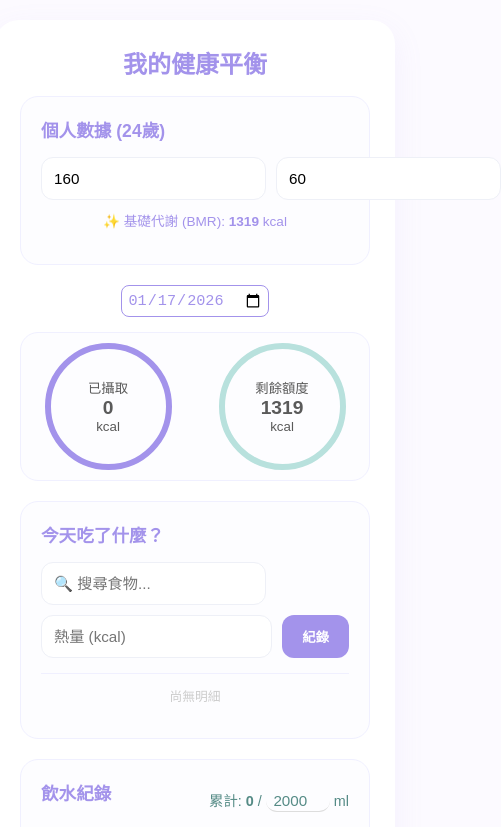
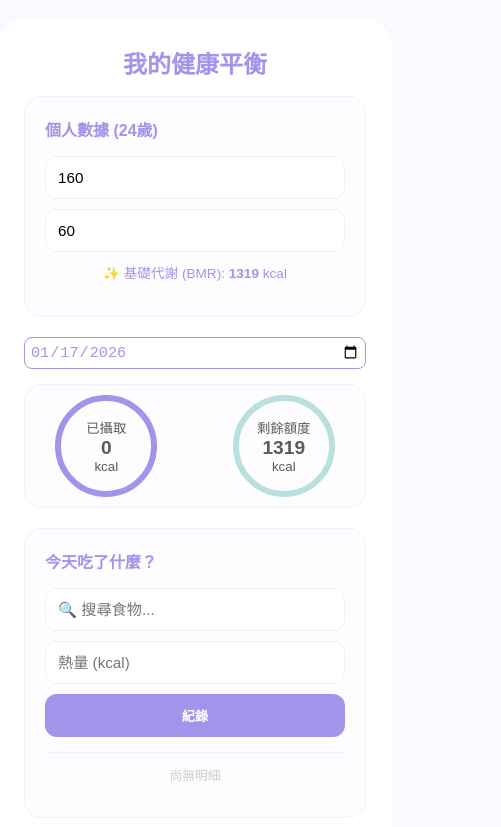
Before and after one commit to lings0119/my-health, a plain HTML site: page index.html in a window 390 px wide. Shown: the top 827 px of the page, 501 px wide, since content can reach past the window. Drawn offline with nearby package versions, Linux system fonts and the light colour scheme.

Commit message:
Update index.html

```diff
--- a/index.html
+++ b/index.html
@@ -77,6 +77,32 @@
         .chart-box { height: 180px; margin-top: 10px; }
         .date-picker-area { text-align: center; margin-bottom: 15px; }
         #datePicker { border: 1px solid var(--primary); border-radius: 8px; padding: 5px; color: var(--primary); }
+        /* 專門修正手機版排版 */
+        @media screen and (max-width: 480px) {
+            .row {
+                flex-direction: column; /* 將橫向排列改為縱向排列 */
+                gap: 10px; /* 增加元素間的間距 */
+            }
+
+            input {
+                width: 100%; /* 讓輸入框佔滿全寬，避免被擠壓 */
+                box-sizing: border-box; /* 確保邊框不會超出寬度 */
+            }
+
+            .calorie-dashboard {
+                flex-wrap: wrap; /* 讓圓環在空間不足時自動換行 */
+                gap: 15px;
+            }
+
+            .circle-stat {
+                width: 90px; /* 稍微縮小圓環尺寸 */
+                height: 90px;
+            }
+
+            h2 {
+                font-size: 1rem; /* 調小標題字體 */
+            }
+        }
     </style>
 </head>
 <body>
```
